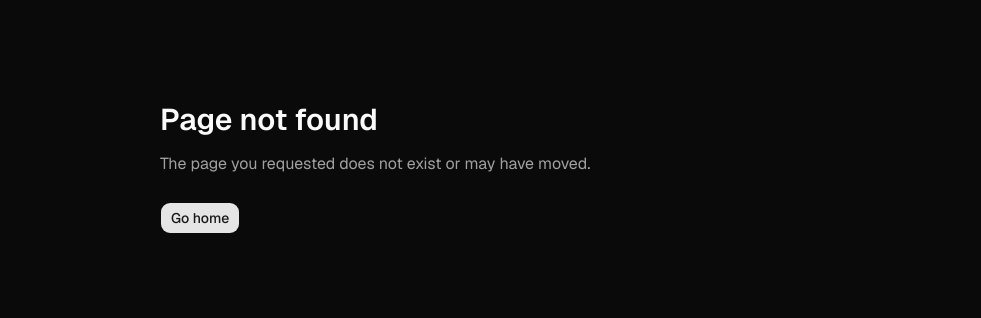
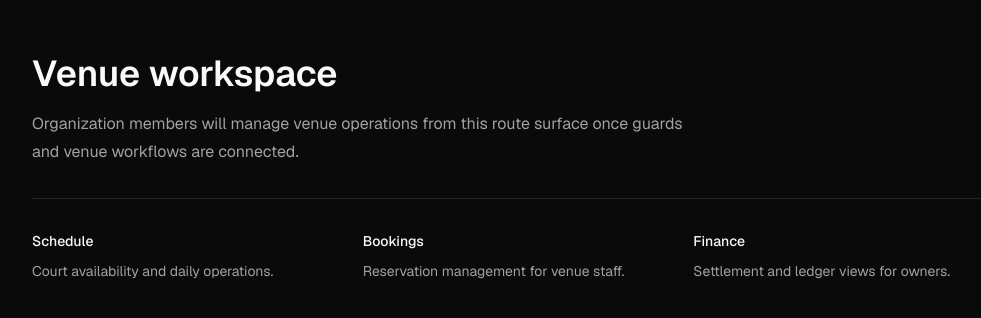
Before and after one commit to katonsa/quickcourt, a Next.js app: page /dashboard/venue in a window 1280 px wide. Before the commit this address had no page. Shown: the part 232-550 px from the top of the page, without its empty margins (120-1101 px from the left). Built offline with nearby package versions, Linux system fonts and the light colour scheme.

Commit message:
feat(routes): add protected shell route placeholders

```diff
--- /dev/null
+++ b/app/(admin)/admin/page.tsx
@@ -0,0 +1,41 @@
+export default function AdminPage() {
+  return (
+    <main className="min-h-svh bg-background">
+      <section className="mx-auto flex min-h-svh w-full max-w-5xl flex-col justify-center gap-8 px-6 py-16">
+        <div className="max-w-2xl space-y-4">
+          <p className="text-sm font-medium text-muted-foreground">
+            Super admin
+          </p>
+          <h1 className="text-3xl font-semibold tracking-normal text-foreground sm:text-4xl">
+            Admin
+          </h1>
+          <p className="text-base leading-7 text-muted-foreground">
+            Platform review, moderation, and operational controls will use this
+            protected route surface.
+          </p>
+        </div>
+
+        <div className="grid gap-4 border-t pt-8 sm:grid-cols-3">
+          <div>
+            <h2 className="text-sm font-medium text-foreground">Venues</h2>
+            <p className="mt-2 text-sm leading-6 text-muted-foreground">
+              Approval and verification workflows.
+            </p>
+          </div>
+          <div>
+            <h2 className="text-sm font-medium text-foreground">Users</h2>
+            <p className="mt-2 text-sm leading-6 text-muted-foreground">
+              Account review and platform safety tools.
+            </p>
+          </div>
+          <div>
+            <h2 className="text-sm font-medium text-foreground">Settings</h2>
+            <p className="mt-2 text-sm leading-6 text-muted-foreground">
+              Platform configuration and audit surfaces.
+            </p>
+          </div>
+        </div>
+      </section>
+    </main>
+  )
+}
--- /dev/null
+++ b/app/(dashboard)/dashboard/page.tsx
@@ -0,0 +1,41 @@
+import Link from "next/link"
+
+export default function DashboardPage() {
+  return (
+    <main className="min-h-svh bg-background">
+      <section className="mx-auto flex min-h-svh w-full max-w-5xl flex-col justify-center gap-8 px-6 py-16">
+        <div className="max-w-2xl space-y-4">
+          <h1 className="text-3xl font-semibold tracking-normal text-foreground sm:text-4xl">
+            Dashboard
+          </h1>
+          <p className="text-base leading-7 text-muted-foreground">
+            Account activity, bookings, and profile workflows will land here as
+            Phase 1 route protection is completed.
+          </p>
+        </div>
+
+        <div className="grid gap-4 border-t pt-8 sm:grid-cols-2">
+          <Link
+            className="rounded-md border p-5 transition-colors hover:bg-accent"
+            href="/dashboard/venue"
+          >
+            <h2 className="text-sm font-medium text-foreground">
+              Venue workspace
+            </h2>
+            <p className="mt-2 text-sm leading-6 text-muted-foreground">
+              Operational route surface for organization members.
+            </p>
+          </Link>
+          <div className="rounded-md border p-5">
+            <h2 className="text-sm font-medium text-foreground">
+              Booking history
+            </h2>
+            <p className="mt-2 text-sm leading-6 text-muted-foreground">
+              Customer booking summaries will be wired in a later slice.
+            </p>
+          </div>
+        </div>
+      </section>
+    </main>
+  )
+}
--- /dev/null
+++ b/app/(dashboard)/dashboard/venue/page.tsx
@@ -0,0 +1,38 @@
+export default function VenueDashboardPage() {
+  return (
+    <main className="min-h-svh bg-background">
+      <section className="mx-auto flex min-h-svh w-full max-w-5xl flex-col justify-center gap-8 px-6 py-16">
+        <div className="max-w-2xl space-y-4">
+          <h1 className="text-3xl font-semibold tracking-normal text-foreground sm:text-4xl">
+            Venue workspace
+          </h1>
+          <p className="text-base leading-7 text-muted-foreground">
+            Organization members will manage venue operations from this route
+            surface once guards and venue workflows are connected.
+          </p>
+        </div>
+
+        <div className="grid gap-4 border-t pt-8 sm:grid-cols-3">
+          <div>
+            <h2 className="text-sm font-medium text-foreground">Schedule</h2>
+            <p className="mt-2 text-sm leading-6 text-muted-foreground">
+              Court availability and daily operations.
+            </p>
+          </div>
+          <div>
+            <h2 className="text-sm font-medium text-foreground">Bookings</h2>
+            <p className="mt-2 text-sm leading-6 text-muted-foreground">
+              Reservation management for venue staff.
+            </p>
+          </div>
+          <div>
+            <h2 className="text-sm font-medium text-foreground">Finance</h2>
+            <p className="mt-2 text-sm leading-6 text-muted-foreground">
+              Settlement and ledger views for owners.
+            </p>
+          </div>
+        </div>
+      </section>
+    </main>
+  )
+}
```
